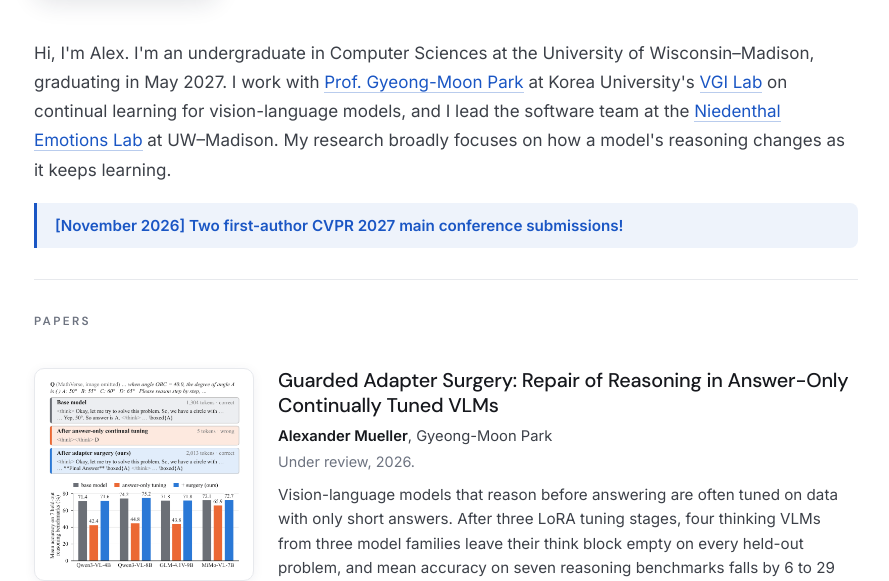
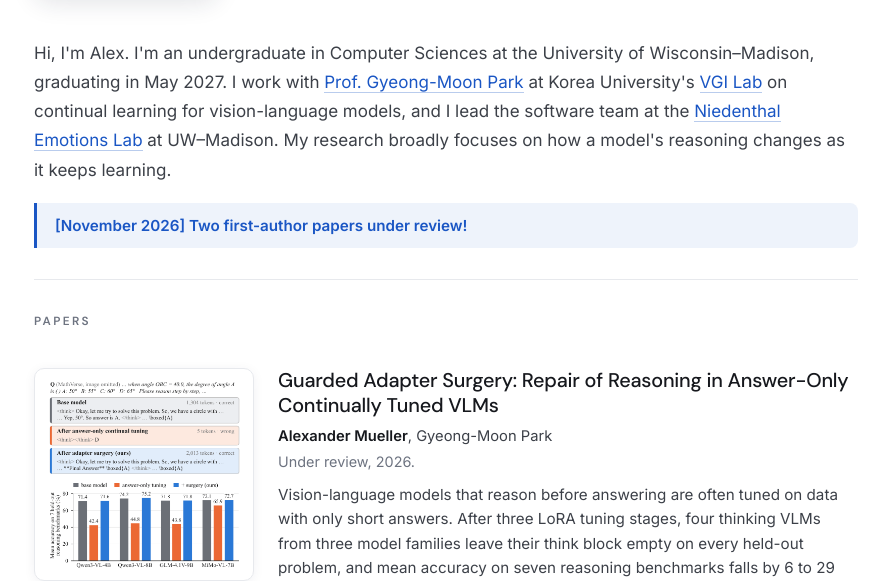
Before and after one commit to alexmueller07/alexmueller07.github.io, a plain HTML site: page index.html in a window 1280 px wide. Shown: the part 243-824 px from the top of the page, without its empty margins (194-1083 px from the left). Drawn offline with Linux system fonts and the light colour scheme.

Commit message:
Reword news line and use the public version of the CV
Co-Authored-By: Claude Fable 5.2 <noreply@anthropic.com>
Claude-Session: https://claude.ai/code/session_017vu3CALiyfLMpWycE3MbFM

```diff
--- a/index.html
+++ b/index.html
@@ -67,7 +67,7 @@
       <p class="bio">
         Hi, I'm Alex. I'm an undergraduate in Computer Sciences at the University of Wisconsin–Madison, graduating in May 2027. I work with <a href="https://gyeongmoon.github.io" target="_blank" rel="noopener">Prof. Gyeong-Moon Park</a> at Korea University's <a href="https://vgi.korea.ac.kr" target="_blank" rel="noopener">VGI Lab</a> on continual learning for vision-language models, and I lead the software team at the <a href="https://psych.wisc.edu/staff/niedenthal-paula/" target="_blank" rel="noopener">Niedenthal Emotions Lab</a> at UW–Madison. My research broadly focuses on how a model's reasoning changes as it keeps learning.
       </p>
-      <p class="highlight">[November 2026] Two first-author CVPR 2027 main conference submissions!</p>
+      <p class="highlight">[November 2026] Two first-author papers under review!</p>
     </section>
 
     <!-- ========== PAPERS ========== -->
```
Also changed, not shown: 1 other file.
